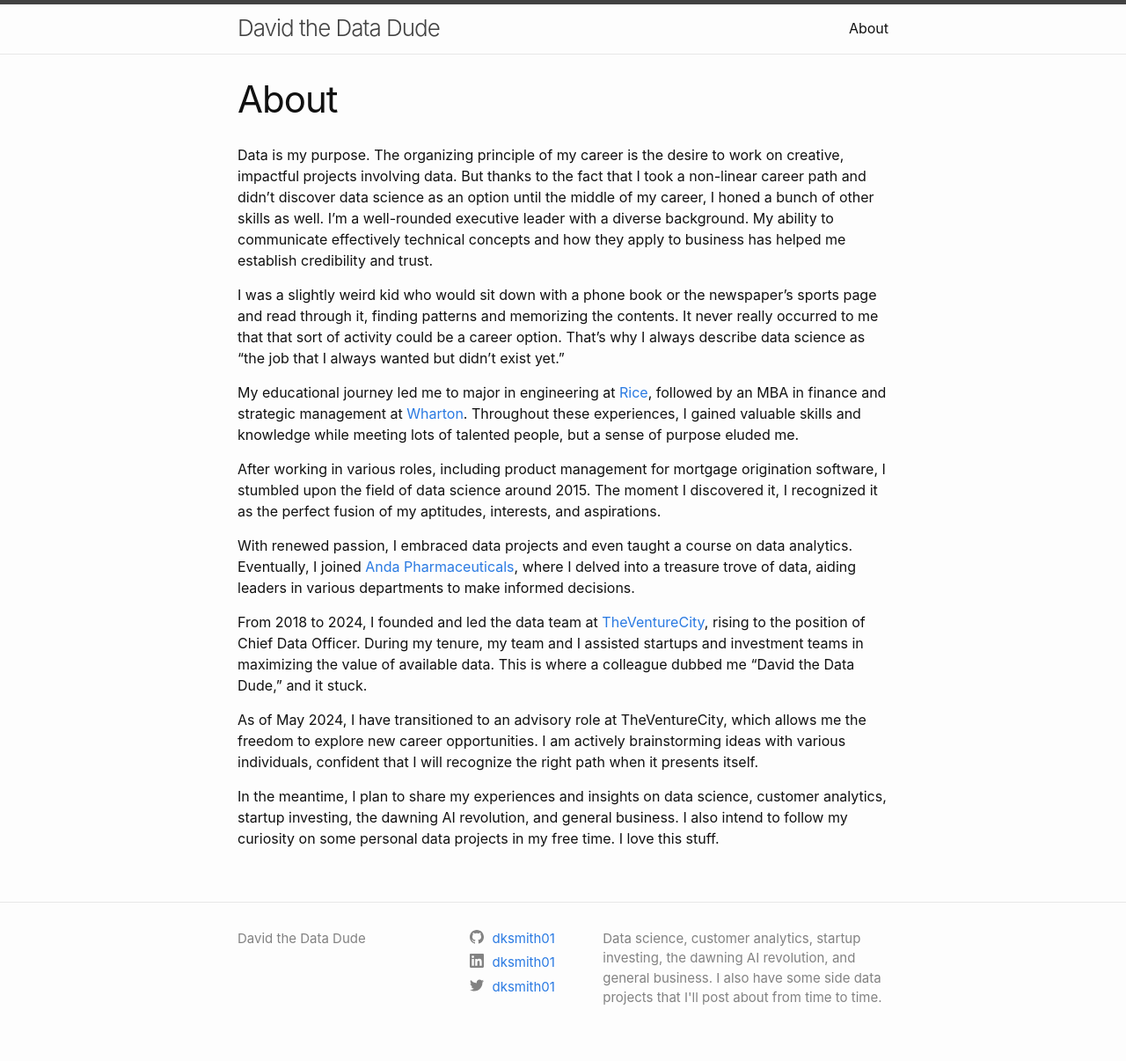
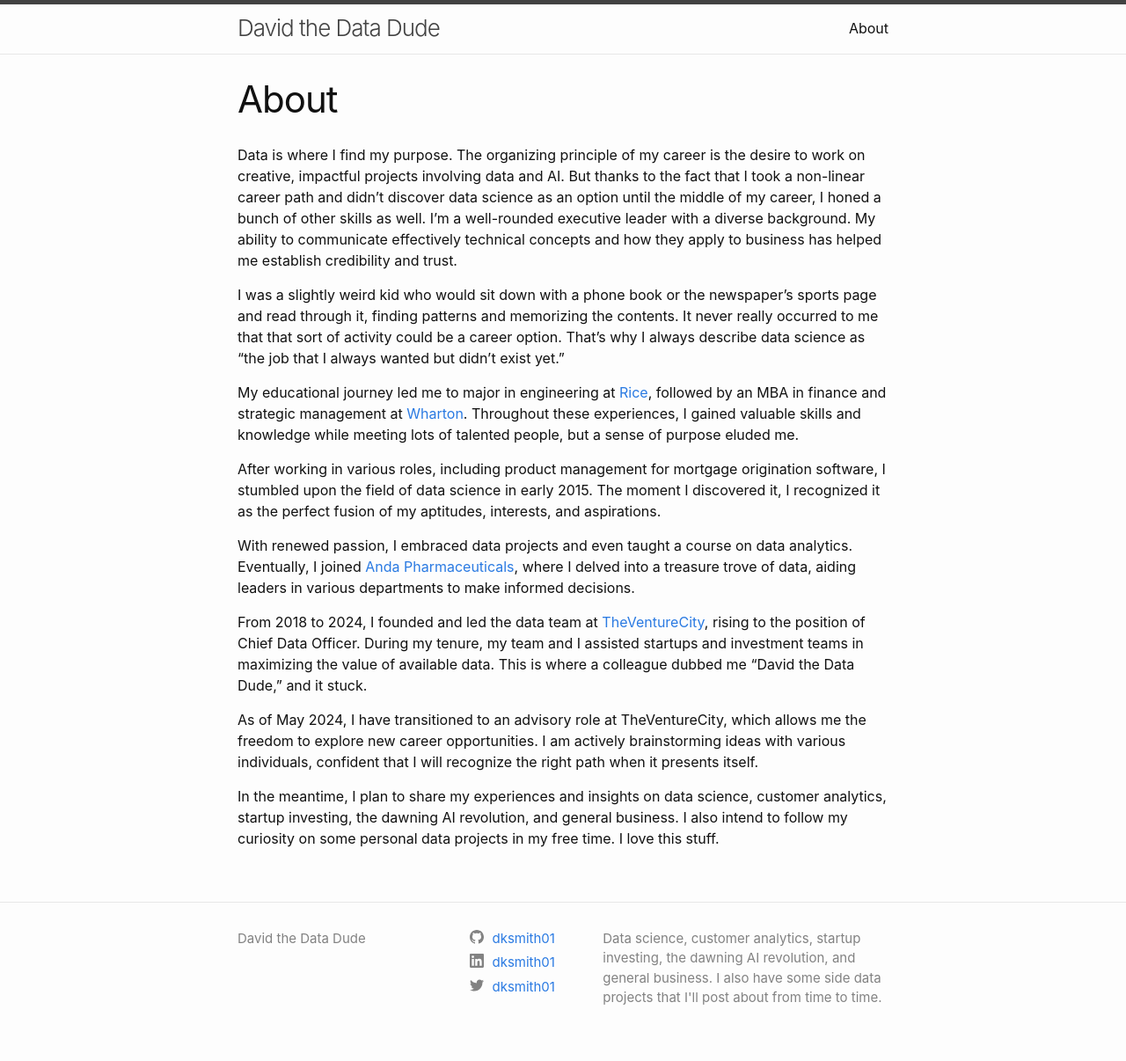
Before and after one commit to dksmith01/dksmith01.github.io, a Jekyll site: the page built from about.markdown, in a window 1280 px wide. Shown: the whole page at 88% size. Built offline with Jekyll 4.4.1, drawn with Linux system fonts in a browser that asks for light colours.

Commit message:
Update about.markdown

```diff
--- a/about.markdown
+++ b/about.markdown
@@ -4,13 +4,13 @@
 permalink: /about/
 ---
 
-Data is my purpose. The organizing principle of my career is the desire to work on creative, impactful projects involving data. But thanks to the fact that I took a non-linear career path and didn't discover data science as an option until the middle of my career, I honed a bunch of other skills as well. I'm a well-rounded executive leader with a diverse background. My ability to communicate effectively technical concepts and how they apply to business has helped me establish credibility and trust.
+Data is where I find my purpose. The organizing principle of my career is the desire to work on creative, impactful projects involving data and AI. But thanks to the fact that I took a non-linear career path and didn't discover data science as an option until the middle of my career, I honed a bunch of other skills as well. I'm a well-rounded executive leader with a diverse background. My ability to communicate effectively technical concepts and how they apply to business has helped me establish credibility and trust.
 
 I was a slightly weird kid who would sit down with a phone book or the newspaper's sports page and read through it, finding patterns and memorizing the contents. It never really occurred to me that that sort of activity could be a career option. That's why I always describe data science as "the job that I always wanted but didn't exist yet."
 
 My educational journey led me to major in engineering at [Rice](https://www.rice.edu/), followed by an MBA in finance and strategic management at [Wharton](https://www.wharton.upenn.edu/). Throughout these experiences, I gained valuable skills and knowledge while meeting lots of talented people, but a sense of purpose eluded me.
 
-After working in various roles, including product management for mortgage origination software, I stumbled upon the field of data science around 2015. The moment I discovered it, I recognized it as the perfect fusion of my aptitudes, interests, and aspirations.
+After working in various roles, including product management for mortgage origination software, I stumbled upon the field of data science in early 2015. The moment I discovered it, I recognized it as the perfect fusion of my aptitudes, interests, and aspirations.
 
 With renewed passion, I embraced data projects and even taught a course on data analytics. Eventually, I joined [Anda Pharmaceuticals](https://www.andanet.com/), where I delved into a treasure trove of data, aiding leaders in various departments to make informed decisions.
 
```
